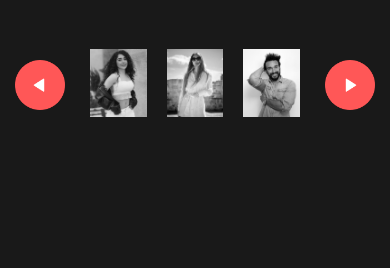
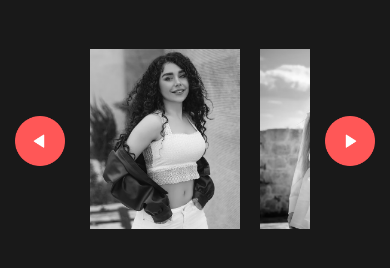
Before and after one commit to MohsinAli-2000/Image-Gallery, a plain HTML site: page index.html in a window 390 px wide. Drawn offline with Linux system fonts and the light colour scheme.

Commit message:
Update style.css

```diff
--- a/style.css
+++ b/style.css
@@ -7,6 +7,13 @@
 body {
   background: #191919;
 }
+@media screen and (max-width: 800px) {
+    .gallery div img {
+      min-width: 150px;
+      filter: grayscale(100);
+      transition: transform 0.5s;
+    }
+  }
 .gallery {
   width: 900px;
   display: flex;
```
